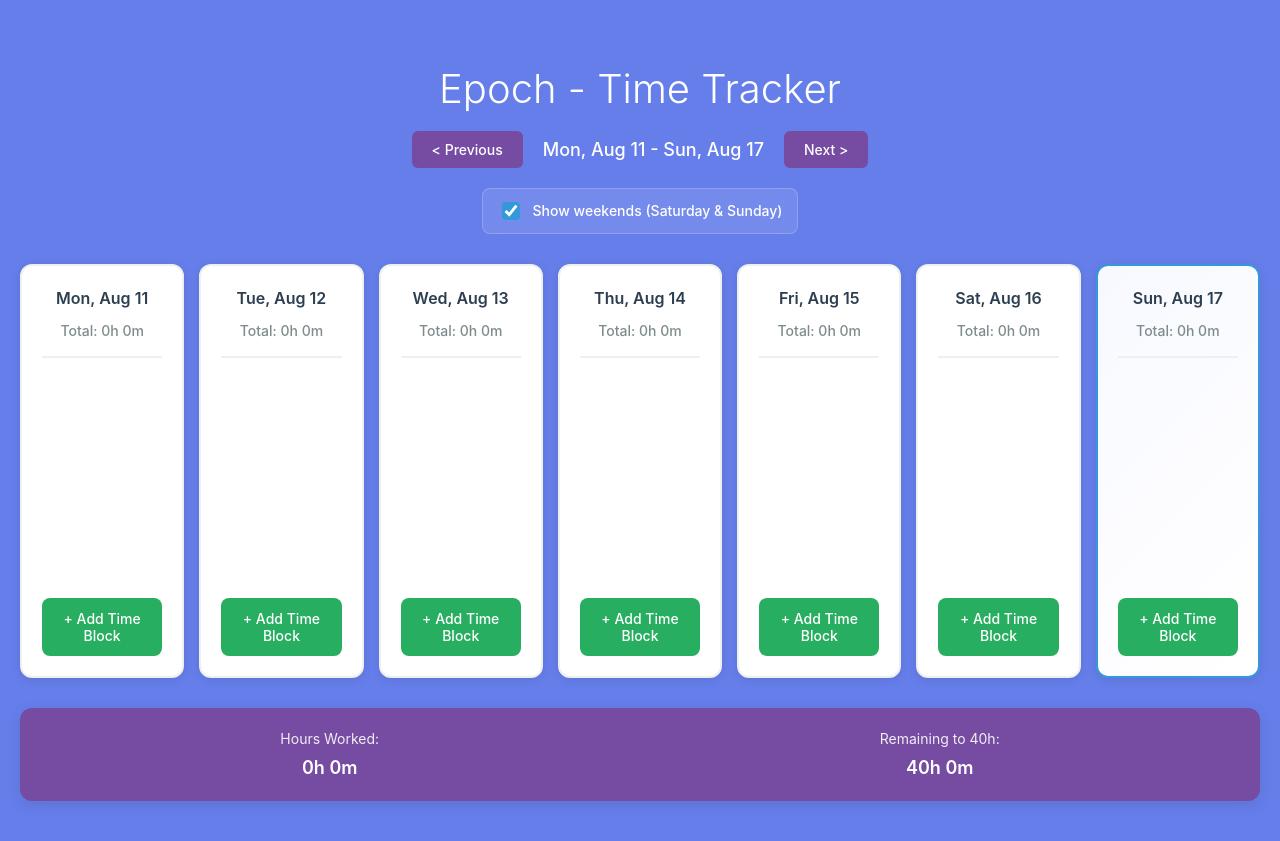
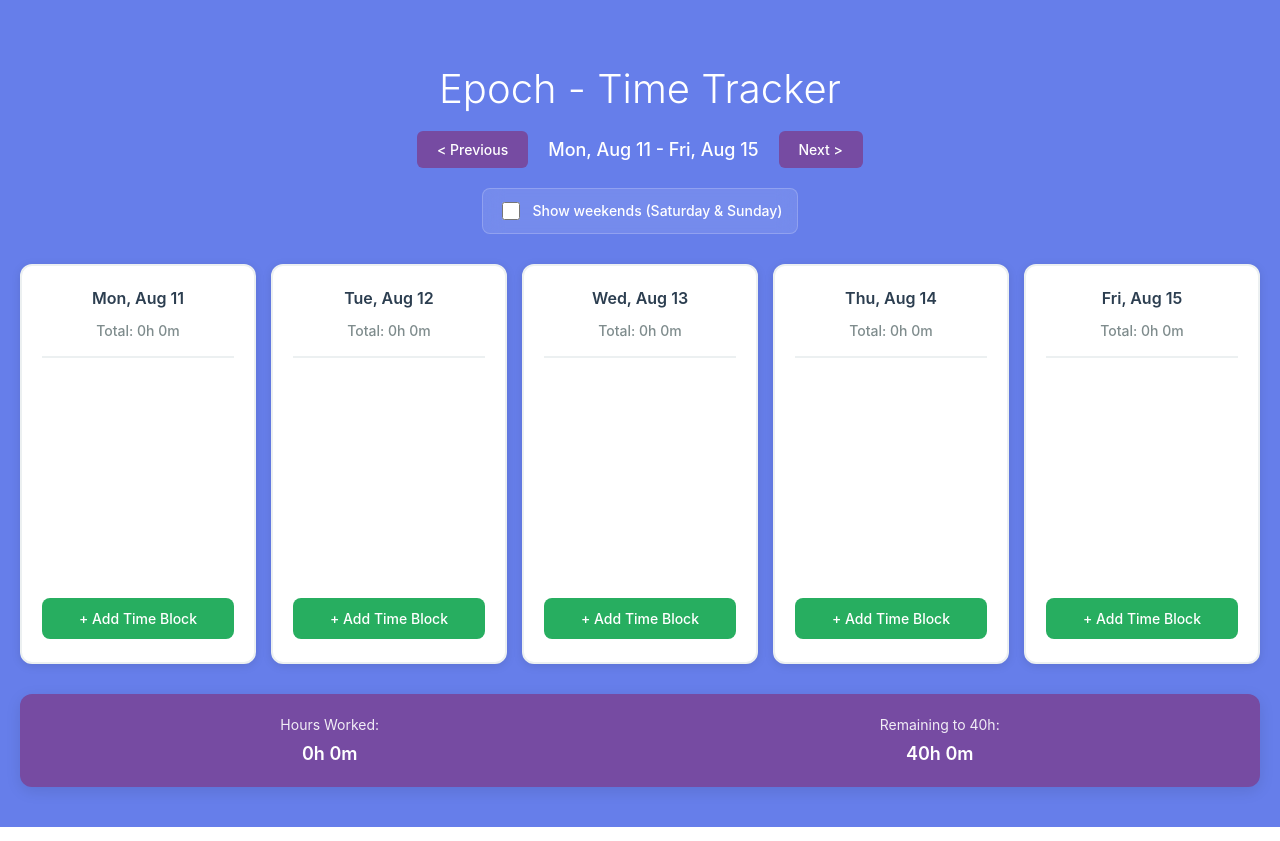
Before and after one commit to joemcabee/epoch, a React (Vite) app: page / in a window 1280 px wide. Built offline with nearby package versions, Linux system fonts and the light colour scheme.

Commit message:
Set default value for ShowWeekends to false.

```diff
--- a/src/components/TimeTracker.tsx
+++ b/src/components/TimeTracker.tsx
@@ -11,7 +11,7 @@ const TimeTracker: React.FC = () => {
   const [weekData, setWeekData] = useState<WeekData>([]);
   const [selectedDay, setSelectedDay] = useState<number | null>(null);
   const [showForm, setShowForm] = useState<boolean>(false);
-  const [showWeekends, setShowWeekends] = useState<boolean>(true);
+  const [showWeekends, setShowWeekends] = useState<boolean>(false);
 
   const weekDays = getWeekDays(currentWeek);
   const filteredWeekDays = showWeekends ? weekDays : weekDays.filter((_, index) => index < 5);
```
